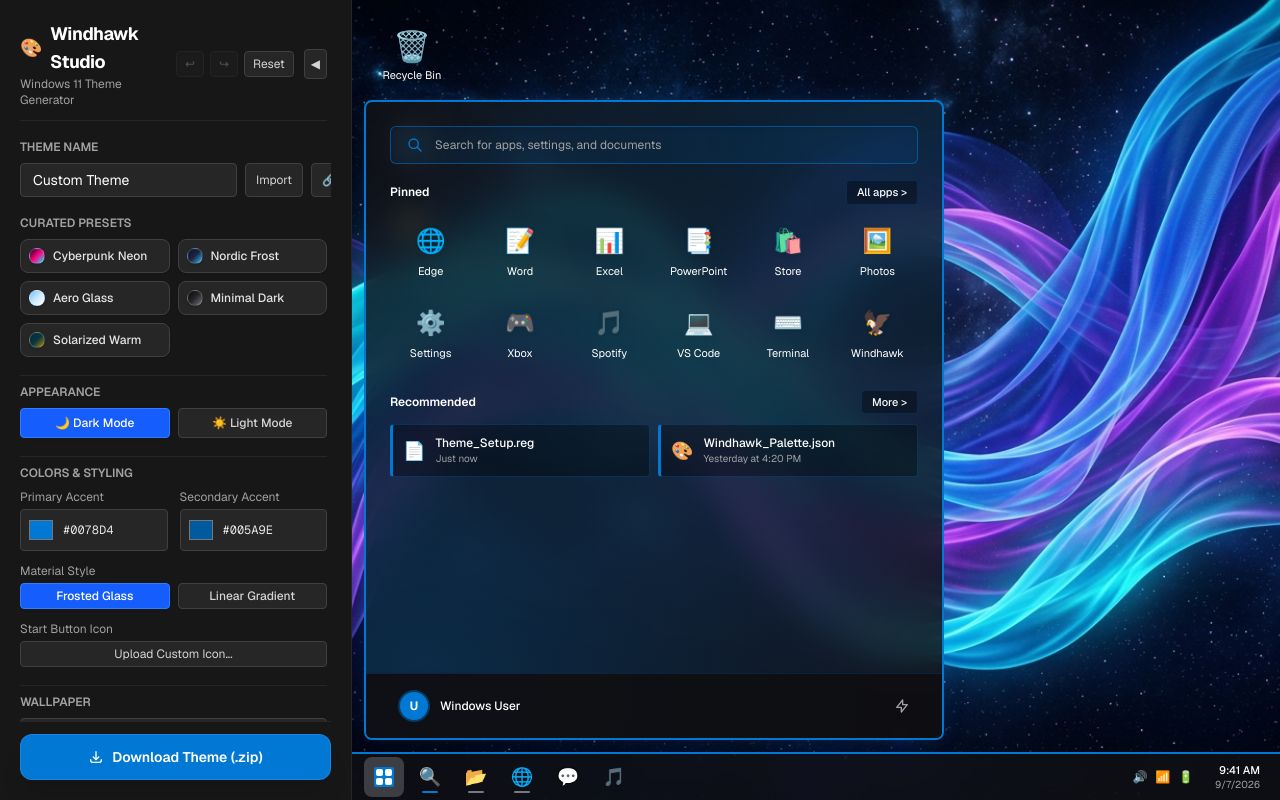
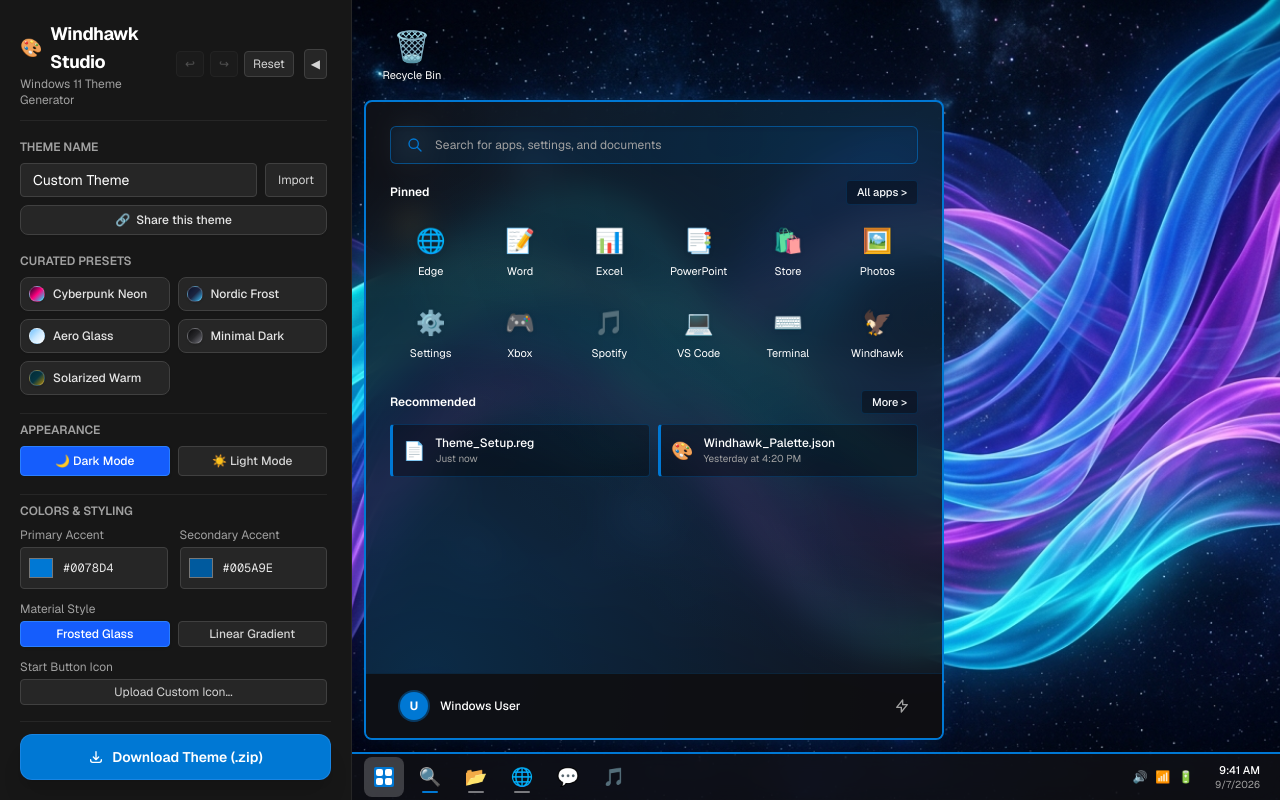
Before and after one commit to miketolhurst/windows-11-themes-and-wallpapers, a Next.js app in the folder theme-creator-web/: page /theme-creator/ in a window 1280 px wide. Built offline with nearby package versions, Linux system fonts and the light colour scheme.

Commit message:
fix: place Share this theme button on separate row below Theme Name

```diff
--- a/theme-creator-web/src/components/Sidebar.tsx
+++ b/theme-creator-web/src/components/Sidebar.tsx
@@ -194,12 +194,12 @@
 
   return (
     <div
-      className={`h-full bg-neutral-900 text-white flex flex-col relative z-30 border-r border-neutral-800 transition-all duration-300 select-none ${
+      className={`h-full bg-neutral-900 text-white flex flex-col relative z-30 border-r border-neutral-800 transition-all duration-300 select-none overflow-x-hidden ${
         isSidebarCollapsed ? 'w-0 p-0 border-0 opacity-0 overflow-hidden pointer-events-none' : 'w-88 p-4 md:p-5'
       }`}
     >
       {/* Scrollable Options Section */}
-      <div className="flex-1 overflow-y-auto pr-1 flex flex-col gap-4.5 scrollbar-thin scrollbar-thumb-neutral-700">
+      <div className="flex-1 overflow-y-auto overflow-x-hidden pr-1 flex flex-col gap-4.5 scrollbar-thin scrollbar-thumb-neutral-700">
         {/* Header */}
         <div className="flex items-center justify-between pb-3 border-b border-neutral-800">
           <div>
@@ -254,17 +254,10 @@
             />
             <button
               onClick={() => regInputRef.current?.click()}
-              className="text-xs px-2.5 py-1.5 rounded bg-neutral-800 hover:bg-neutral-700 text-neutral-300 border border-neutral-700 whitespace-nowrap transition-colors cursor-pointer"
+              className="text-xs px-3 py-1.5 rounded bg-neutral-800 hover:bg-neutral-700 text-neutral-300 border border-neutral-700 whitespace-nowrap transition-colors cursor-pointer"
               title="Import .reg file"
             >
               Import
-            </button>
-            <button
-              onClick={handleShare}
-              className="text-xs px-2.5 py-1.5 rounded bg-neutral-800 hover:bg-neutral-700 text-neutral-300 border border-neutral-700 whitespace-nowrap transition-colors cursor-pointer"
-              title="Copy shareable link"
-            >
-              {copiedShare ? '✓ Copied' : '🔗 Share'}
             </button>
             <input
               ref={regInputRef}
@@ -274,6 +267,14 @@
               className="hidden"
             />
           </div>
+          <button
+            onClick={handleShare}
+            className="w-full py-1.5 px-3 rounded-lg bg-neutral-800 hover:bg-neutral-700 text-neutral-200 border border-neutral-700 text-xs font-medium flex items-center justify-center gap-1.5 transition-colors cursor-pointer shadow-xs"
+            title="Copy shareable link to clipboard"
+          >
+            <span>🔗</span>
+            <span>{copiedShare ? '✓ Link Copied to Clipboard!' : 'Share this theme'}</span>
+          </button>
         </div>
 
         {/* Preset Chips */}
```
